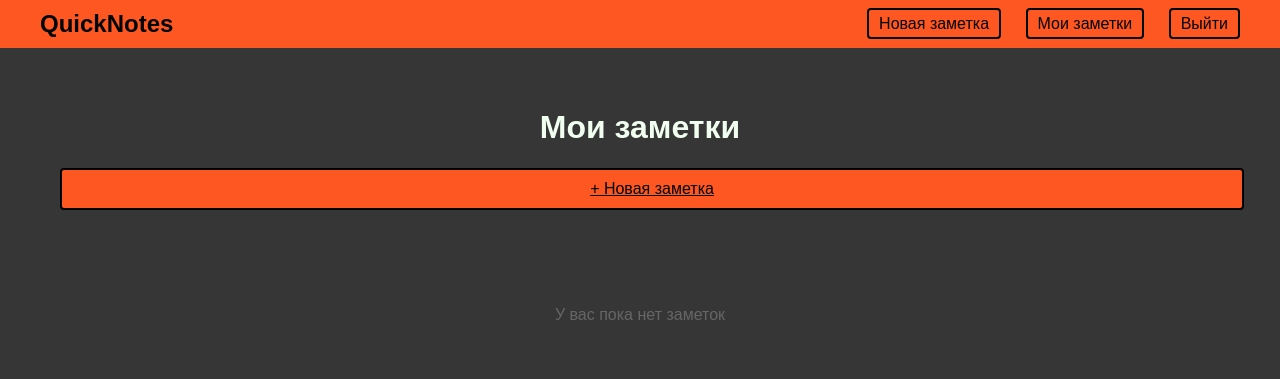
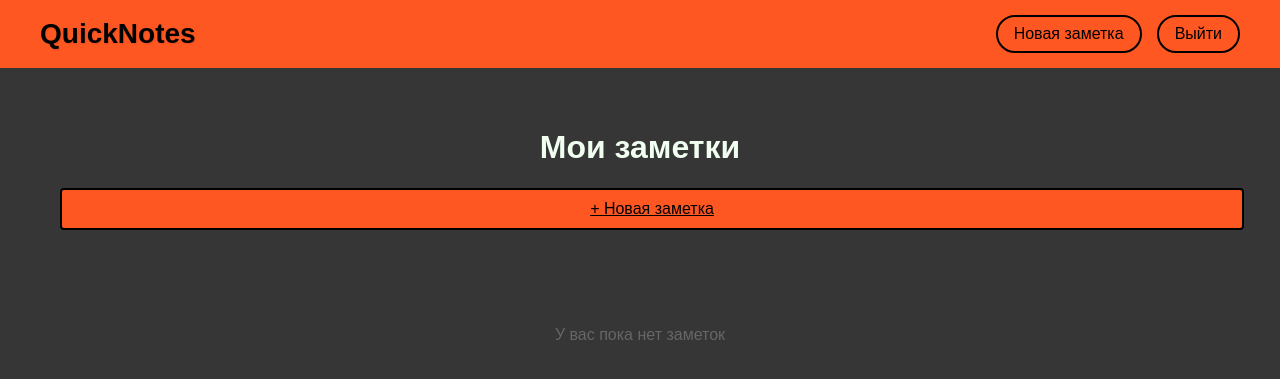
Before and after one commit to PetrStroganov/QuickNotes, a Flask app: page / in a window 1280 px wide. Shown: the top 379 px of the page. Run offline with Flask 3, Linux system fonts and the light colour scheme; the visitor is signed in with stand-in values (Sample User, id 1); data that the repository does not hold is empty.

Commit message:
обновлен css

```diff
--- a/static/style.css
+++ b/static/style.css
@@ -22,9 +22,13 @@ body {
 header {
     background-color: #ff5722;
     color: rgb(0, 0, 0);
-     padding: 10px 0;
+    padding: 15px 0;
     width: 100%;
     text-align: center;
+    box-shadow: var(--card-shadow);
+    position: sticky;
+    top: 0;
+    z-index: 1000;
 }
 
  nav {
@@ -37,23 +41,42 @@ body {
  }
 
 .logo {
-     font-size: 24px;
+    font-size: 28px;
     font-weight: bold;
+    text-shadow: 1px 1px 2px rgba(0,0,0,0.1);
+    transition: var(--transition);
+}
+
+.logo:hover {
+    transform: scale(1.05);
+}
+
+.logo a {
+    color: var(--dark-color);
+    text-decoration: none;
+}
+
+.nav-links {
+    display: flex;
+    gap: 15px;
 }
 
 .nav-links a {
-    color: rgb(0, 0, 0);
+    color: var(--dark-color);
     text-decoration: none;
-    margin-left: 20px;
     font-size: 16px;
-    padding: 5px 10px;
-    border: 2px solid #000000;
-    border-radius: 4px;
+    padding: 8px 16px;
+    border: 2px solid rgb(0, 0, 0);
+    border-radius: 30px;
+    transition: var(--transition);
+    font-weight: 500;
 }
 
 .nav-links a:hover {
-    text-decoration: none;
-    background-color: rgba(0, 0, 0, 0.1);
+    background-color: var(--dark-color);
+    color: var(--primary-color);
+    transform: translateY(-2px);
+    box-shadow: 0 4px 8px rgba(0,0,0,0.2);
 }
 
 
--- a/templates/base.html
+++ b/templates/base.html
@@ -9,11 +9,12 @@
 <body>
 <header>
     <nav>
-        <div class="logo">QuickNotes</div>
+        <div class="logo">
+            <a href="{{ url_for('index') }} ">QuickNotes</a>
+        </div>
         <div class="nav-links">
             {% if current_user.is_authenticated %}
             <a href="{{ url_for('add_note') }}">Новая заметка</a>
-            <a href="{{ url_for('index') }}">Мои заметки</a>
             <a href="{{ url_for('logout') }}">Выйти</a>
             {% else %}
             <a href="{{ url_for('login') }}">Войти</a>
```
Lines whose indentation alone changed are shown as unchanged.
